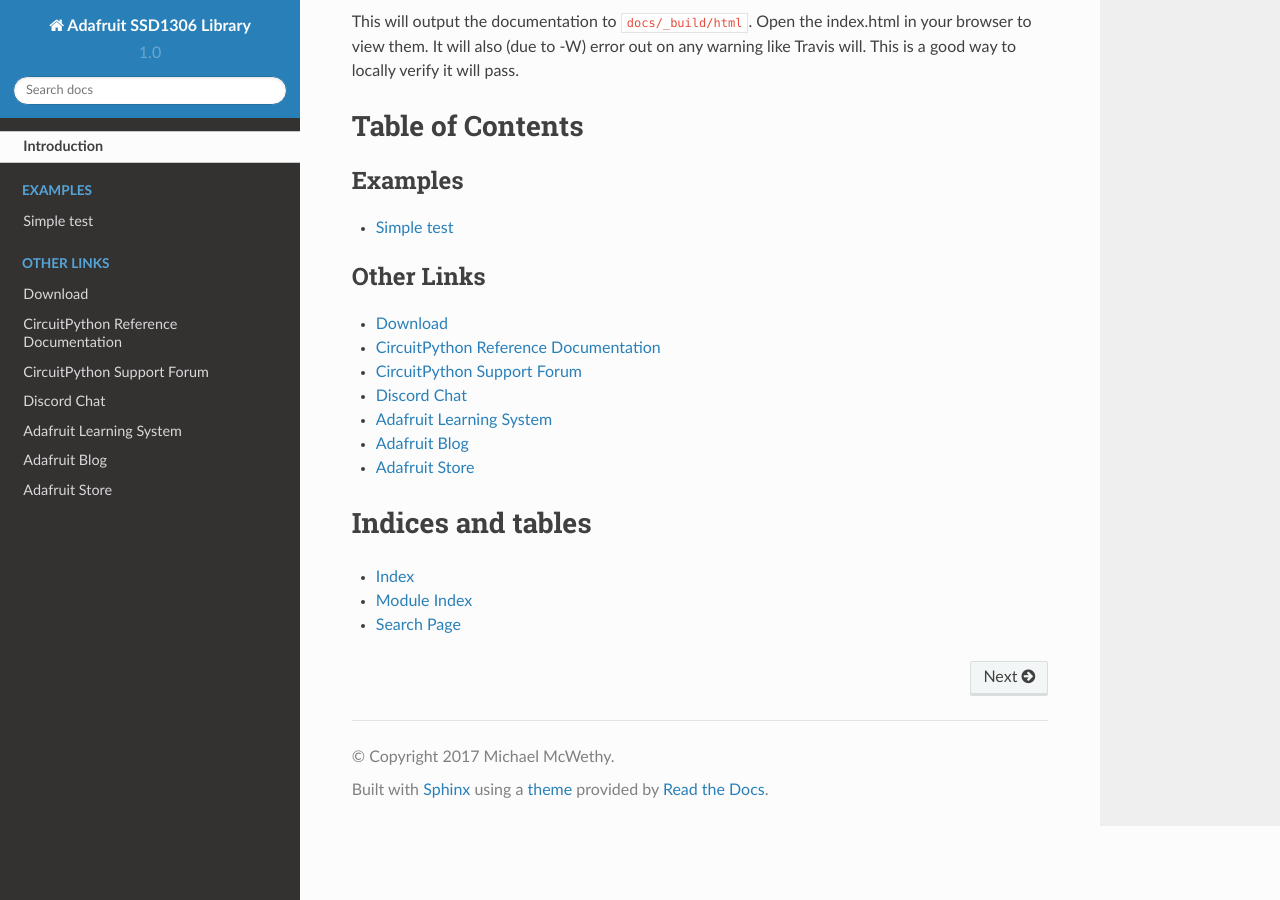
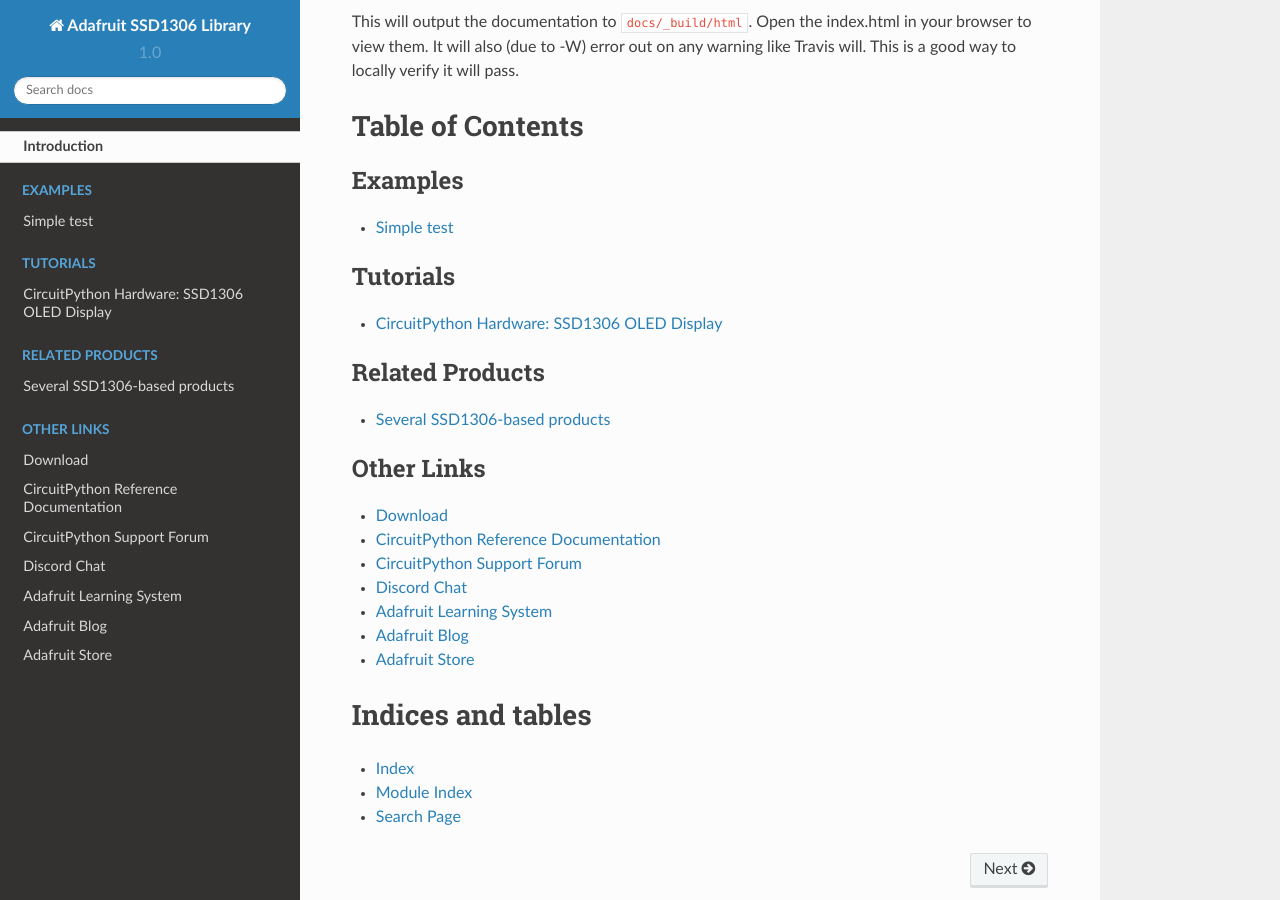
Before and after one commit to adafruit/Adafruit_CircuitPython_SSD1306, a Sphinx documentation site: the page built from docs/index.rst, in a window 1280 px wide and 900 px high, scrolled down 2160 px. Built offline with Sphinx 7.4.7 and the Read the Docs theme 2.0.0, drawn with Linux system fonts in a browser that asks for light colours; part of the change alters nothing that is shown.

```diff
--- a/docs/index.rst
+++ b/docs/index.rst
@@ -23,14 +23,12 @@ Table of Contents
 .. toctree::
     :caption: Tutorials
 
-.. todo:: Add any Learn guide links here. If there are none, then simply delete this todo and leave
-    the toctree above for use later.
+    CircuitPython Hardware: SSD1306 OLED Display <https://learn.adafruit.com/micropython-hardware-ssd1306-oled-display>
 
 .. toctree::
     :caption: Related Products
 
-.. todo:: Add any product links here. If there are none, then simply delete this todo and leave
-    the toctree above for use later.
+    Several SSD1306-based products <https://www.adafruit.com/?q=ssd1306>
 
 .. toctree::
     :caption: Other Links
```
